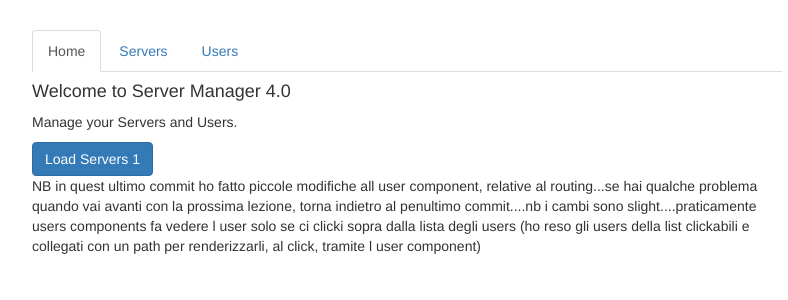
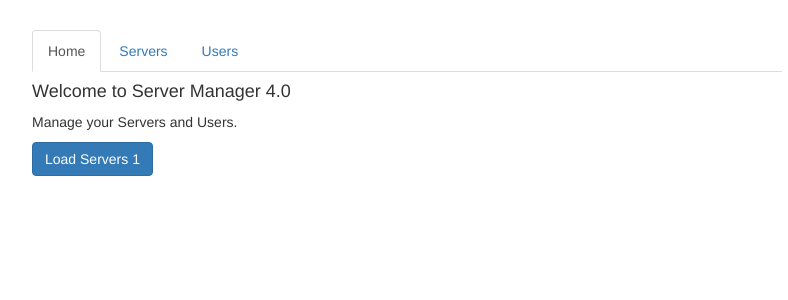
Before and after one commit to ale1a1/Angular-routing, an Angular app: page / in a window 1280 px wide. Shown: the top 300 px of the page, without its empty margins (233-1021 px from the left). Built offline with nearby package versions, Linux system fonts and the light colour scheme.

Commit message:
setting up nested routes

```diff
--- a/src/app/home/home.component.html
+++ b/src/app/home/home.component.html
@@ -3,12 +3,3 @@
 <button class="btn btn-primary" (click)="onLoadServers(1)">
   Load Servers 1
 </button>
-
-<p>
-  NB in quest ultimo commit ho fatto piccole modifiche all user component,
-  relative al routing...se hai qualche problema quando vai avanti con la
-  prossima lezione, torna indietro al penultimo commit....nb i cambi sono
-  slight....praticamente users components fa vedere l user solo se ci clicki
-  sopra dalla lista degli users (ho reso gli users della list clickabili e
-  collegati con un path per renderizzarli, al click, tramite l user component)
-</p>
--- a/src/app/servers/edit-server/edit-server.component.ts
+++ b/src/app/servers/edit-server/edit-server.component.ts
@@ -21,7 +21,7 @@ export class EditServerComponent implements OnInit {
 
   ngOnInit() {
     // let id = this.route.snapshot.params['id'];
-    this.server = this.serversService.getServer(3);
+    this.server = this.serversService.getServer(1);
     this.serverName = this.server.name;
     this.serverStatus = this.server.status;
   }
--- a/src/app/servers/servers.component.html
+++ b/src/app/servers/servers.component.html
@@ -14,8 +14,9 @@
     </div>
   </div>
   <div class="col-xs-12 col-sm-4">
+    <router-outlet></router-outlet>
     <!-- <button class="btn btn-primary" (click)="onReload()">Reload page</button> -->
-    <app-edit-server></app-edit-server>
+    <!-- <app-edit-server></app-edit-server> -->
     <!-- <hr /> -->
     <!-- <app-server></app-server> -->
   </div>
--- a/src/app/users/user/user.component.html
+++ b/src/app/users/user/user.component.html
@@ -1,9 +1,9 @@
 <p *ngIf="user.id">User with ID {{ user.id }} loaded.</p>
 <p *ngIf="user.name">User name is {{ user.name }}</p>
-<button
+<!-- <button
   *ngIf="user.id && user.name"
   class="btn btn-primary"
   (click)="onLoadUsers()"
 >
   Go back to all Users list
-</button>
+</button> -->
--- a/src/app/users/user/user.component.ts
+++ b/src/app/users/user/user.component.ts
@@ -16,13 +16,13 @@ export class UserComponent implements OnInit {
       id: this.route.snapshot.params['id'],
       name: this.route.snapshot.params['name'],
     };
-    // this.route.params.subscribe((params: Params) => {
-    //   (this.user.id = params['id']), (this.user.name = params['name']);
-    // });
+    this.route.params.subscribe((params: Params) => {
+      (this.user.id = params['id']), (this.user.name = params['name']);
+    });
   }
 
-  onLoadUsers() {
-    //complex calculations, other tasks,....
-    this.router.navigate(['/users']);
-  }
+  // onLoadUsers() {
+  //   //complex calculations, other tasks,....
+  //   this.router.navigate(['/users']);
+  // }
 }
--- a/src/app/users/users.component.html
+++ b/src/app/users/users.component.html
@@ -12,6 +12,7 @@
     </div>
   </div>
   <div class="col-xs-12 col-sm-4">
-    <app-user></app-user>
+    <router-outlet></router-outlet>
+    <!-- <app-user></app-user> -->
   </div>
 </div>
```
Also changed, not shown: src/app/app.module.ts (+21 -5 lines).
